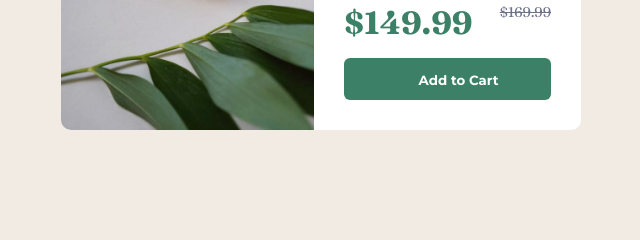
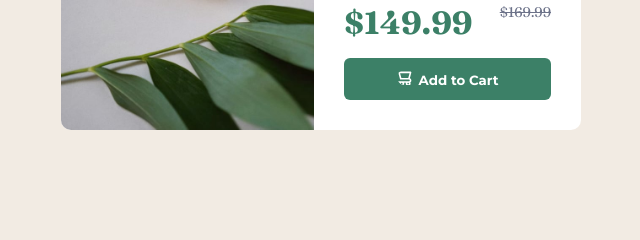
Before and after one commit to Aalishan17Raza/product-preview-card, a plain HTML site: page index.html in a window 1280 px wide. Shown: the part 460-700 px from the top of the page, 319-959 px from the left. Drawn offline with Linux system fonts and the light colour scheme; the site is published under a folder, as on GitHub Pages, so addresses that start at the root find nothing.

Commit message:
third commit

```diff
--- a/index.html
+++ b/index.html
@@ -34,7 +34,7 @@
         <h1 class="bigPrice">$149.99</h1>
         <p style="text-decoration: line-through;">$169.99</p>
       </div>
-      <button> <img class="icon" src="/images/icon-cart.svg" alt=""> Add to Cart</button>
+      <button> <img class="icon" src="./images/icon-cart.svg" alt=""> Add to Cart</button>
     </div>
   </div>
   <div class="attribution">
```
